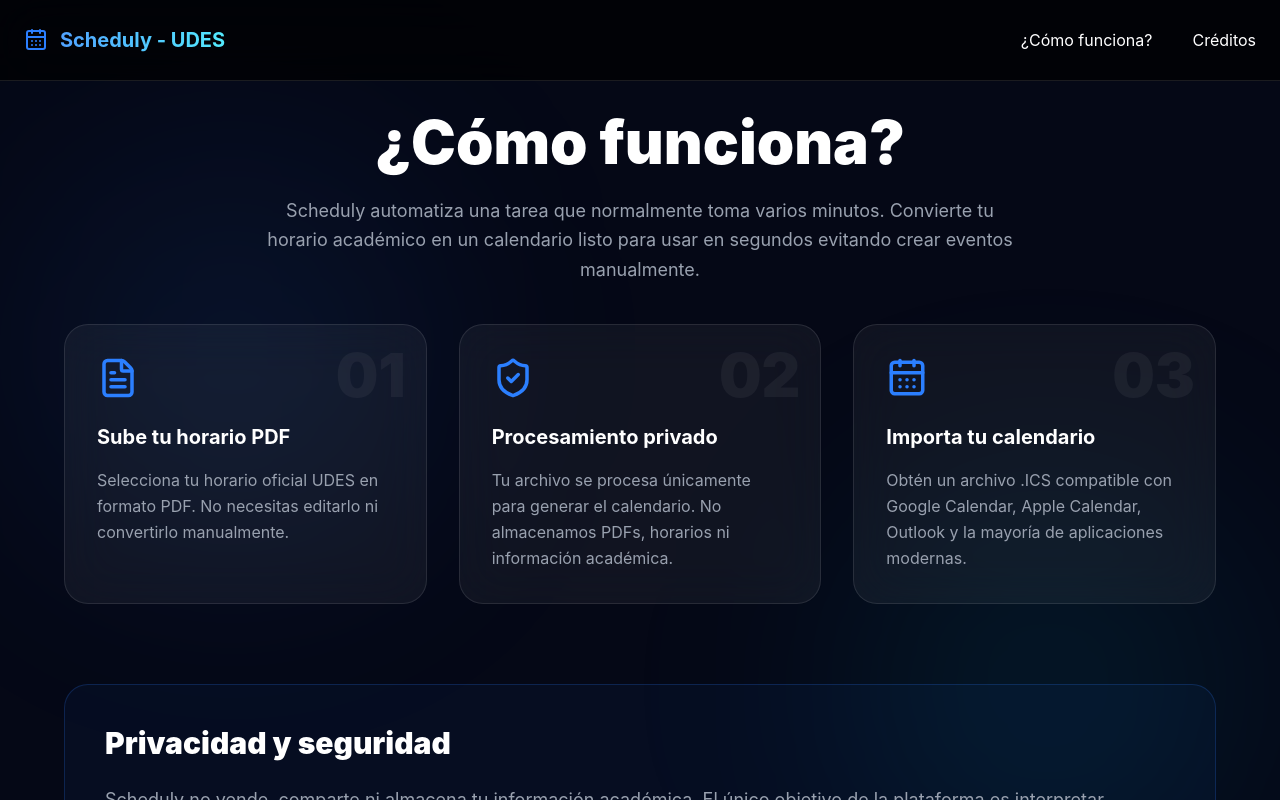
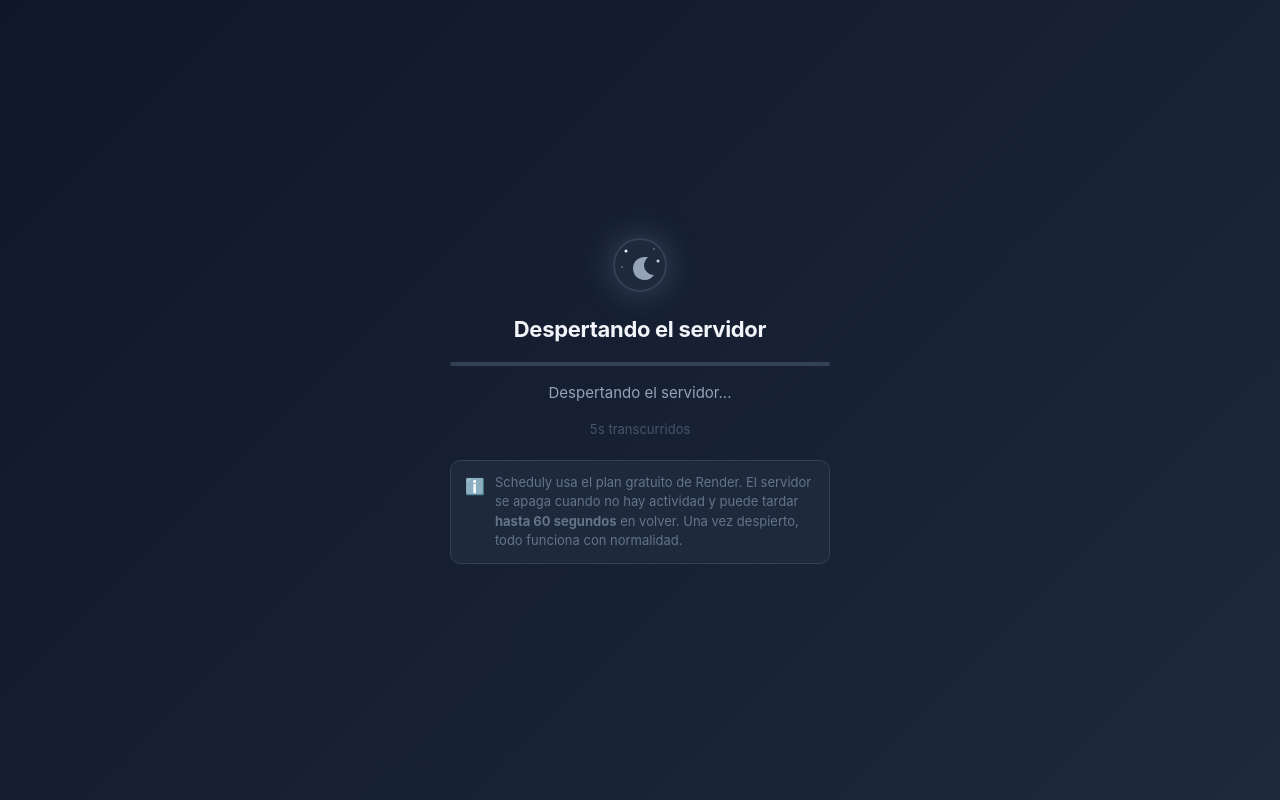
Before and after one commit to wllmvg/scheduly, a React (Vite) app in the folder frontend/: page /features in a window 1280 px wide. Shown: the top 800 px of the page. Built offline with nearby package versions, Linux system fonts and the light colour scheme; no server answers.

Commit message:
Add ping endpoint and implement WakeUpLoader component for server readiness

```diff
--- /dev/null
+++ b/frontend/src/components/WakeUpLoader.tsx
@@ -0,0 +1,221 @@
+import { useEffect, useState, useRef } from "react";
+
+const API_URL = import.meta.env.VITE_API_URL as string;
+const PING_ENDPOINT = `${API_URL}/api/ping`;
+const SHOW_LOADER_AFTER_MS = 2000;
+
+interface WakeUpLoaderProps {
+  children: React.ReactNode;
+}
+
+const MESSAGES = [
+  "Despertando el servidor...",
+  "Esto puede tardar hasta 60 segundos",
+  "Usamos el plan gratuito de Render 🐢",
+  "Ya casi está listo...",
+];
+
+export default function WakeUpLoader({ children }: WakeUpLoaderProps) {
+  const [backendReady, setBackendReady] = useState(false);
+  const [showWakeUp, setShowWakeUp] = useState(false);
+  const [elapsed, setElapsed] = useState(0);
+  const [msgIndex, setMsgIndex] = useState(0);
+  const timerRef = useRef<ReturnType<typeof setInterval> | null>(null);
+  const msgTimerRef = useRef<ReturnType<typeof setInterval> | null>(null);
+
+  useEffect(() => {
+    let cancelled = false;
+
+    const loaderTimeout = setTimeout(() => {
+      if (!cancelled) setShowWakeUp(true);
+    }, SHOW_LOADER_AFTER_MS);
+
+    timerRef.current = setInterval(() => {
+      setElapsed((e) => e + 1);
+    }, 1000);
+
+    msgTimerRef.current = setInterval(() => {
+      setMsgIndex((i) => (i + 1) % MESSAGES.length);
+    }, 7000);
+
+    const ping = async () => {
+      while (!cancelled) {
+        try {
+          const res = await fetch(PING_ENDPOINT, {
+            method: "GET",
+            signal: AbortSignal.timeout(10_000),
+          });
+          if (res.ok && !cancelled) {
+            clearTimeout(loaderTimeout);
+            if (timerRef.current) clearInterval(timerRef.current);
+            if (msgTimerRef.current) clearInterval(msgTimerRef.current);
+            setBackendReady(true);
+            return;
+          }
+        } catch {
+          // Servidor todavía dormido, reintentamos
+        }
+        await new Promise((r) => setTimeout(r, 5000));
+      }
+    };
+
+    ping();
+
+    return () => {
+      cancelled = true;
+      clearTimeout(loaderTimeout);
+      if (timerRef.current) clearInterval(timerRef.current);
+      if (msgTimerRef.current) clearInterval(msgTimerRef.current);
+    };
+  }, []);
+
+  if (backendReady) return <>{children}</>;
+  if (!showWakeUp) return null;
+
+  return (
+    <div style={styles.overlay}>
+      <div style={styles.card}>
+        <div style={styles.iconWrap}>
+          <svg
+            width="56"
+            height="56"
+            viewBox="0 0 56 56"
+            fill="none"
+            xmlns="http://www.w3.org/2000/svg"
+            style={styles.icon}
+          >
+            <circle cx="28" cy="28" r="26" fill="#1e293b" stroke="#334155" strokeWidth="2" />
+            <path
+              d="M36 20C33.5 22.5 32 26 32 28C32 33.5 36.5 38 42 38C40 41 36.5 43 32.5 43C26 43 21 38 21 31.5C21 25 26 20 32.5 20C33.7 20 34.9 20.2 36 20Z"
+              fill="#94a3b8"
+            />
+            <circle cx="14" cy="14" r="1.5" fill="#f1f5f9" style={{ animation: "twinkle 1.8s infinite" }} />
+            <circle cx="42" cy="12" r="1" fill="#f1f5f9" style={{ animation: "twinkle 2.4s infinite 0.5s" }} />
+            <circle cx="10" cy="30" r="1" fill="#f1f5f9" style={{ animation: "twinkle 2s infinite 1s" }} />
+            <circle cx="46" cy="24" r="1.5" fill="#f1f5f9" style={{ animation: "twinkle 1.6s infinite 0.8s" }} />
+          </svg>
+        </div>
+
+        <h2 style={styles.title}>Despertando el servidor</h2>
+
+        <div style={styles.barTrack}>
+          <div style={styles.barFill} />
+        </div>
+
+        <p style={styles.message} key={msgIndex}>
+          {MESSAGES[msgIndex]}
+        </p>
+
+        <p style={styles.counter}>{elapsed}s transcurridos</p>
+
+        <div style={styles.infoBox}>
+          <span style={styles.infoIcon}>ℹ️</span>
+          <p style={styles.infoText}>
+            Scheduly usa el plan gratuito de Render. El servidor se apaga cuando
+            no hay actividad y puede tardar <strong>hasta 60 segundos</strong> en
+            volver. Una vez despierto, todo funciona con normalidad.
+          </p>
+        </div>
+      </div>
+
+      <style>{`
+        @keyframes twinkle {
+          0%, 100% { opacity: 1; }
+          50% { opacity: 0.2; }
+        }
+        @keyframes slide {
+          0% { transform: translateX(-100%); }
+          100% { transform: translateX(400%); }
+        }
+        @keyframes fadeIn {
+          from { opacity: 0; transform: translateY(4px); }
+          to { opacity: 1; transform: translateY(0); }
+        }
+      `}</style>
+    </div>
+  );
+}
+
+const styles: Record<string, React.CSSProperties> = {
+  overlay: {
+    position: "fixed",
+    inset: 0,
+    display: "flex",
+    alignItems: "center",
+    justifyContent: "center",
+    background: "linear-gradient(135deg, #0f172a 0%, #1e293b 100%)",
+    zIndex: 9999,
+    padding: "20px",
+  },
+  card: {
+    display: "flex",
+    flexDirection: "column",
+    alignItems: "center",
+    gap: "16px",
+    maxWidth: "380px",
+    width: "100%",
+    textAlign: "center",
+  },
+  iconWrap: {
+    marginBottom: "4px",
+  },
+  icon: {
+    filter: "drop-shadow(0 0 16px rgba(148,163,184,0.3))",
+  },
+  title: {
+    color: "#f1f5f9",
+    fontSize: "22px",
+    fontWeight: 700,
+    margin: 0,
+    letterSpacing: "-0.3px",
+  },
+  barTrack: {
+    width: "100%",
+    height: "4px",
+    background: "#334155",
+    borderRadius: "2px",
+    overflow: "hidden",
+  },
+  barFill: {
+    height: "100%",
+    width: "35%",
+    background: "linear-gradient(90deg, #38bdf8, #818cf8)",
+    borderRadius: "2px",
+    animation: "slide 1.8s ease-in-out infinite",
+  },
+  message: {
+    color: "#94a3b8",
+    fontSize: "15px",
+    margin: 0,
+    animation: "fadeIn 0.4s ease",
+    minHeight: "22px",
+  },
+  counter: {
+    color: "#475569",
+    fontSize: "13px",
+    margin: 0,
+    fontVariantNumeric: "tabular-nums",
+  },
+  infoBox: {
+    display: "flex",
+    gap: "10px",
+    alignItems: "flex-start",
+    background: "#1e293b",
+    border: "1px solid #334155",
+    borderRadius: "10px",
+    padding: "12px 14px",
+    marginTop: "4px",
+    textAlign: "left",
+  },
+  infoIcon: {
+    fontSize: "16px",
+    flexShrink: 0,
+    marginTop: "1px",
+  },
+  infoText: {
+    color: "#64748b",
+    fontSize: "13px",
+    margin: 0,
+    lineHeight: "1.5",
+  },
+};
--- a/frontend/src/main.tsx
+++ b/frontend/src/main.tsx
@@ -4,13 +4,15 @@ import { RouterProvider } from "react-router-dom";
 import "./index.css";
 
 import { router } from "./routes/Router";
-
 import { SchedulyProvider } from "./context/SchedulyContext";
+import WakeUpLoader from "./components/WakeUpLoader";
 
 ReactDOM.createRoot(
   document.getElementById("root")!
 ).render(
   <SchedulyProvider>
-    <RouterProvider router={router} />
+    <WakeUpLoader>
+      <RouterProvider router={router} />
+    </WakeUpLoader>
   </SchedulyProvider>
 );
```
Also changed, not shown: 1 other file (tests, documents, lock files or other folders).
